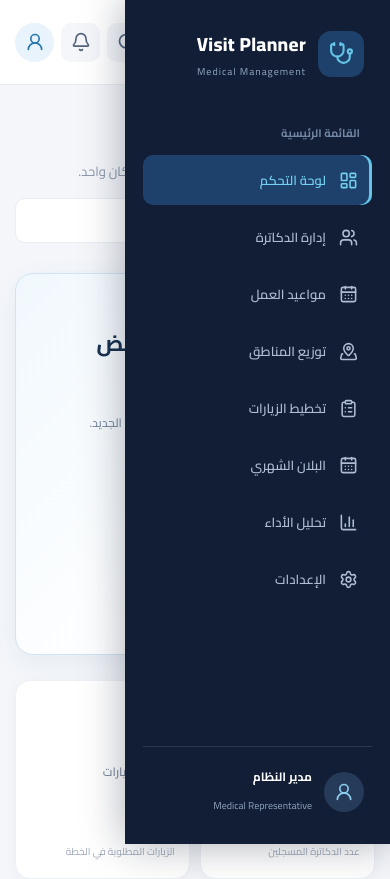
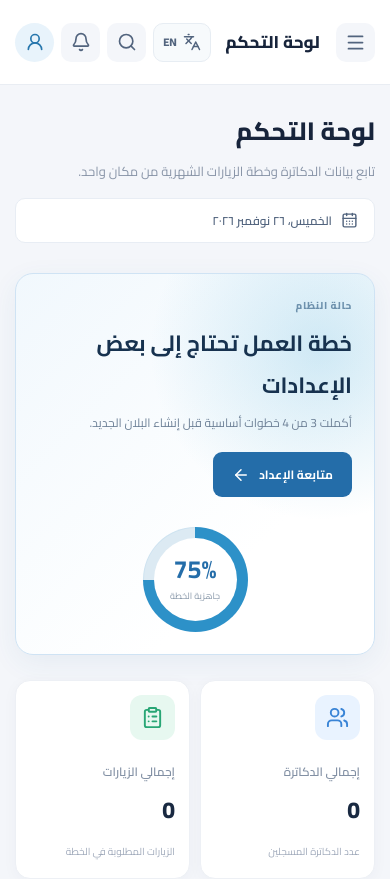
Before and after one commit to Mostafa-98/Nerhadou-planner, a React (Vite) app: page / in a window 390 px wide. Shown: the top 879 px of the page. Built offline with nearby package versions, Linux system fonts and the light colour scheme.

Commit message:
Make layout responsive on mobile: sidebar becomes overlay drawer
Refactor sidebar state management and navigation handling.

```diff
--- a/src/App.jsx
+++ b/src/App.jsx
@@ -21,7 +21,7 @@ const FIXED_CALL_RATE = "12.5";
 
 function App() {
   const [activePage, setActivePage] = useState("لوحة التحكم");
-  const [sidebarOpen, setSidebarOpen] = useState(true);
+  const [sidebarOpen, setSidebarOpen] = useState(() => window.innerWidth > 768);
 
   // Temporary States
   const [holidayDate, setHolidayDate] = useState("");
@@ -223,15 +223,29 @@ function App() {
 
   const planCalculation = calculatePlan();
 
+  const handleNavigate = (page) => {
+    setActivePage(page);
+    if (window.innerWidth <= 768) setSidebarOpen(false);
+  };
+
   return (
     <div className="app-container" dir="rtl">
 
       {/* Sidebar */}
       <Sidebar
         activePage={activePage}
-        setActivePage={setActivePage}
+        setActivePage={handleNavigate}
         sidebarOpen={sidebarOpen}
       />
+
+      {/* Mobile backdrop */}
+      {sidebarOpen ? (
+        <button
+          className="sidebar-backdrop"
+          onClick={() => setSidebarOpen(false)}
+          aria-label="Close menu"
+        />
+      ) : null}
 
       {/* Main Content */}
       <main className="main-content">
```
